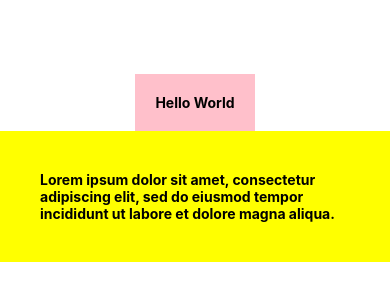
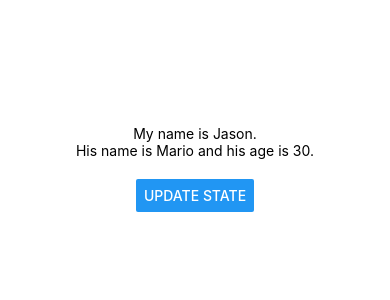
Before and after one commit to jasonMatillano/react-native-android-todo-list, a React Native app: screen / in a window 390 px wide. Shown: the part 254-554 px from the top of the page. Built offline with nearby package versions, Linux system fonts and the light colour scheme.

Commit message:
0.0.3.ChangeStateUsingButton

```diff
--- a/App.js
+++ b/App.js
@@ -1,16 +1,25 @@
 import { StatusBar } from 'expo-status-bar';
-import { StyleSheet, Text, View } from 'react-native';
+import React, { useState } from 'react';
+import { StyleSheet, Text, View, Button } from 'react-native';
 
 export default function App() {
+
+  const [name, setName] = useState('Jason')
+  const [person, setPerson] = useState({name: 'Mario', age: 30})
+
+  const pressHandler = () => {
+    setName('Kara')
+    setPerson({name: 'Luigi', age: 40})
+  }
+
   return (
-    <View style={styles.container}>
-      <View style={styles.header}>
-        <Text style={styles.boldText}>Hello World</Text>
+      <View style={styles.container}>
+        <Text>My name is {name}.</Text>
+        <Text>His name is {person.name} and his age is {person.age}.</Text>
+        <View style={styles.buttonContainer}>
+          <Button title='update state' onPress={pressHandler}/>
+        </View>
       </View>
-      <View style={styles.body}>
-        <Text style={styles.body}>Lorem ipsum dolor sit amet, consectetur adipiscing elit, sed do eiusmod tempor incididunt ut labore et dolore magna aliqua.</Text>
-      </View>
-    </View>
   );
 }
 
@@ -21,16 +30,7 @@
     alignItems: 'center',
     justifyContent: 'center',
   },
-  header: {
-    backgroundColor: 'pink',
-    padding: 20,
-  },
-  boldText: {
-    fontWeight: 'bold',
-  },
-  body: {
-    backgroundColor: 'yellow',
-    padding: 20,
-    fontWeight: 'bold',
-  },
+  buttonContainer: {
+    marginTop: 20,
+  }
 });
```
